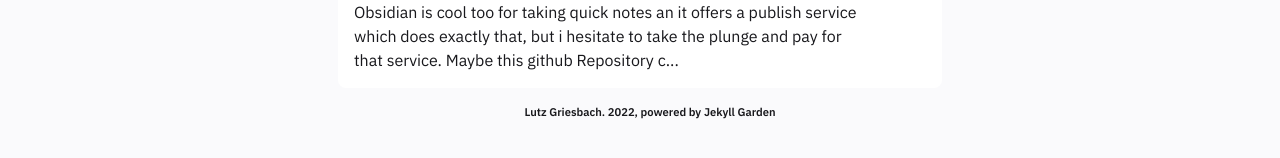
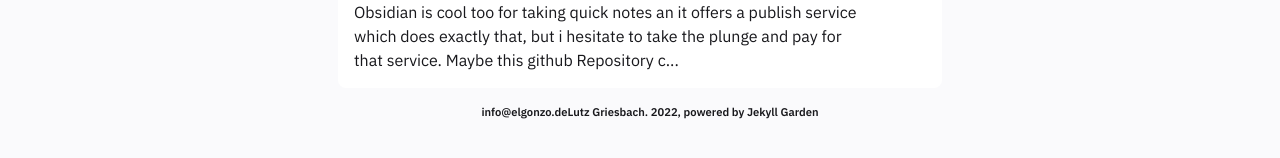
Before and after one commit to elgonzode/elgonzode.github.io-old, a Jekyll site: the page built from pages/notes.md, in a window 1280 px wide. Shown: the part 327-485 px from the top of the page. Built offline with Jekyll 4.4.1, drawn with Linux system fonts in a browser that asks for light colours; part of the change alters nothing that is shown.

Commit message:
Email obfusciated

```diff
--- a/_includes/Footer.html
+++ b/_includes/Footer.html
@@ -30,7 +30,7 @@
 
 {%- if site.copyright.msg != nil and site.copyright.msg != empty and site.copyright.msg != null -%}
 <div id="copyright">
-    <p id="copyright-notice"><a href="mailto://info@elgonzo.de">{{site.copyright.msg}}</a>. {{site.copyright.year}}, powered by <a href="https://github.com/Jekyll-Garden/jekyll-garden.github.io">Jekyll Garden</a></p>
+    <p id="copyright-notice"><a href='mailto&#58;&#105;%&#54;Ef&#111;&#64;%6&#53;&#37;6Cg&#111;n&#122;o&#46;&#100;e'>in&#102;o&#64;&#101;lgo&#110;&#122;&#111;&#46;de</a>{{site.copyright.msg}}</a>. {{site.copyright.year}}, powered by <a href="https://github.com/Jekyll-Garden/jekyll-garden.github.io">Jekyll Garden</a></p>
 </div>
 <script src="/assets/js/modeswitcher.js"></script>
 
```
